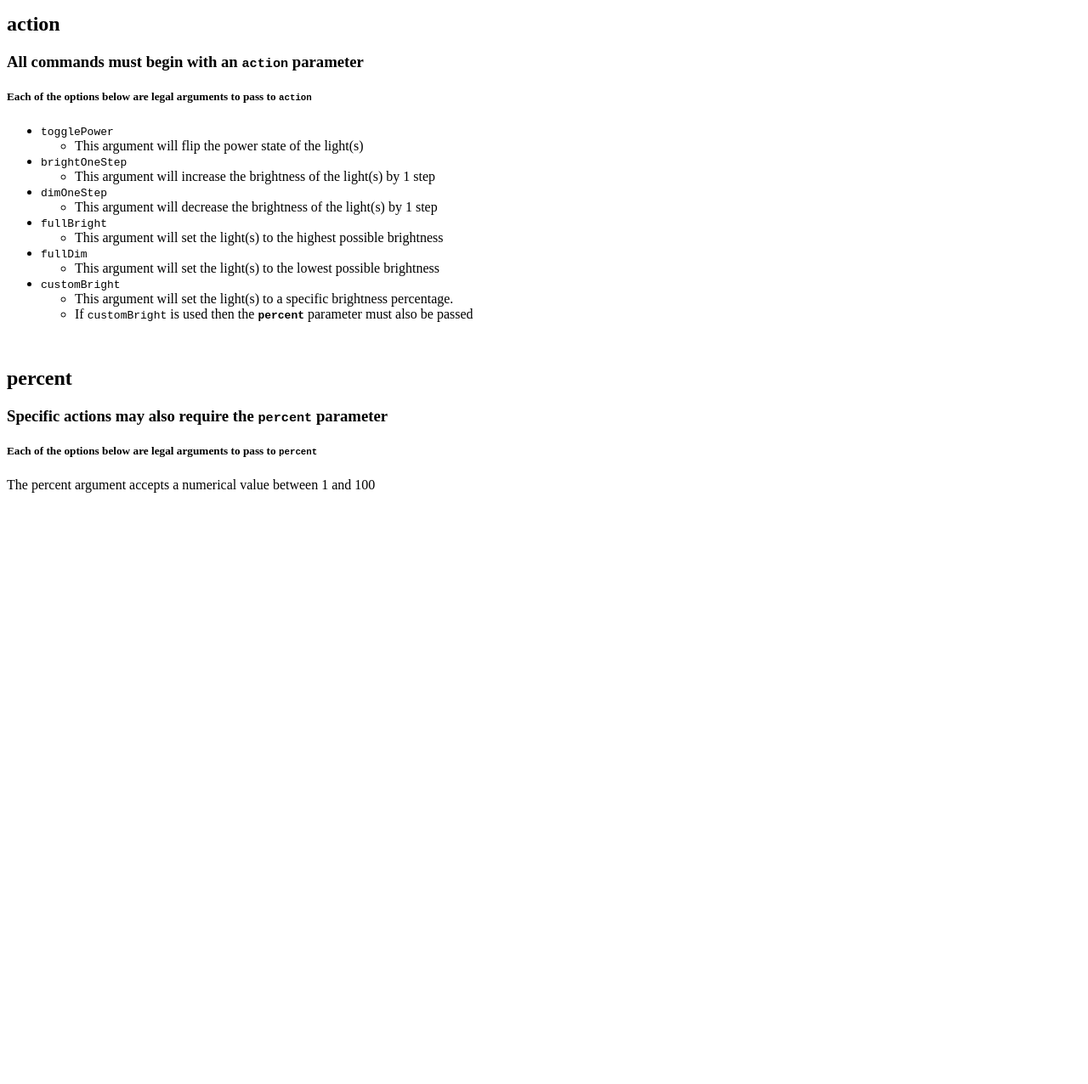
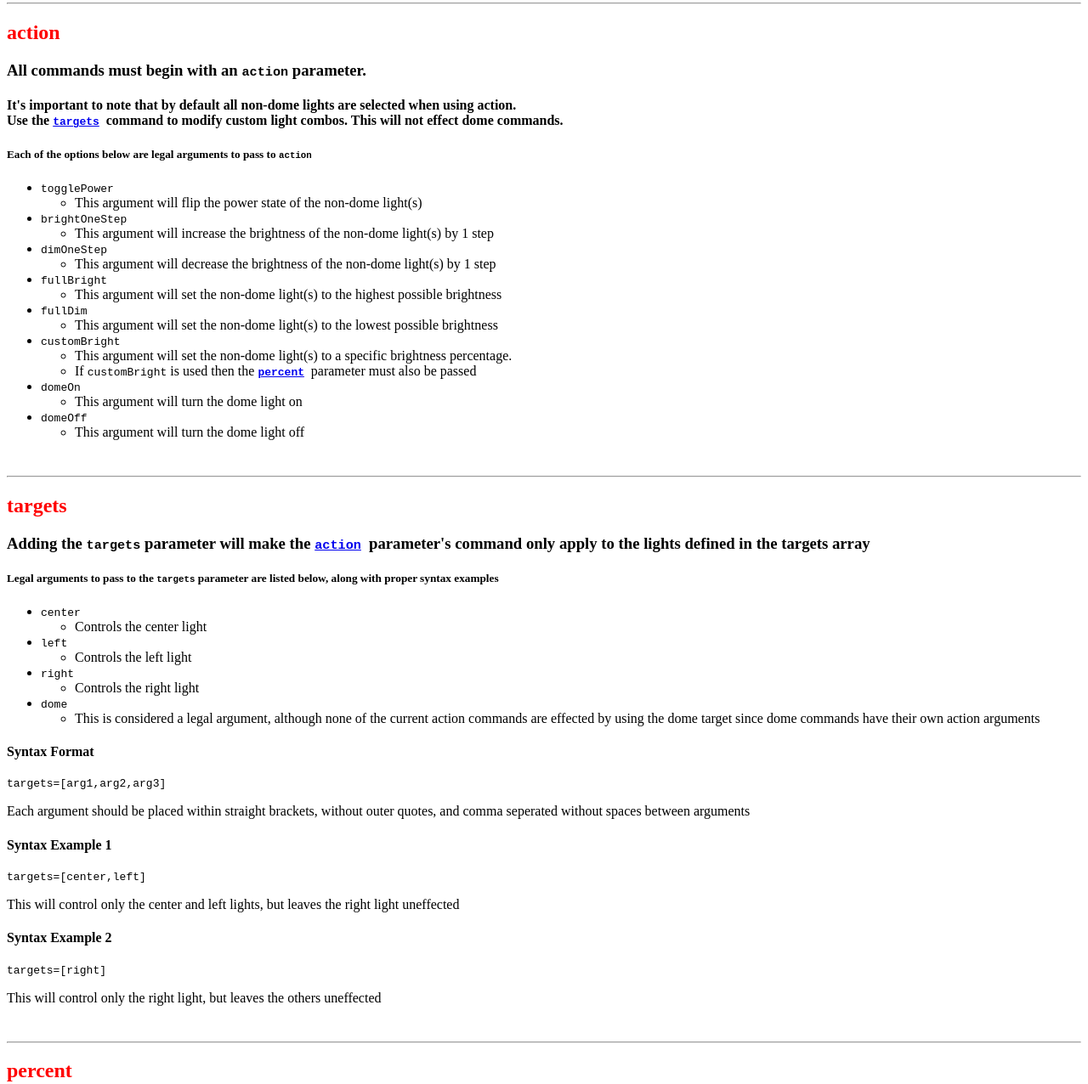
Before and after one commit to Poisonite/stream-deck-hardware-pi-controls, a website: page index.html in a window 1280 px wide. Shown: the part 136-1412 px from the top of the page at 85% size. Before the commit the page ends 800 px from the top, so only its background shows below. Drawn offline with Linux system fonts and the light colour scheme.

Commit message:
Finalized Version 1.0.0
Completed HTML and MD documentation for this version
Removed test and debug code
Added and updated comments where needed
Configured version in npm package files
Added custom npm script to quick-start the server in the package definition

```diff
--- a/index.html
+++ b/index.html
@@ -4,12 +4,26 @@
     Look at the list below for each of the supported requests and their usage
   </h2>
   <br />
+  <hr />
 
-  <h2><strong>action</strong></h2>
+  <h2 id="action" style="color: red"><strong>action</strong></h2>
   <h3>
     All commands must begin with an
-    <strong><code>action</code></strong> parameter
+    <strong><code>action</code></strong> parameter.
   </h3>
+  <h4>
+    It's important to note that by default all non-dome lights are selected when
+    using action.
+    <br />
+    Use the
+    <strong>
+      <code>
+        <a href="#targets">targets</a>
+      </code>
+    </strong>
+    command to modify custom light combos.
+    <strong>This will not effect dome commands.</strong>
+  </h4>
   <h5>
     Each of the options below are legal arguments to pass to
     <strong><code>action</code></strong>
@@ -18,46 +32,127 @@
   <ul>
     <li><code>togglePower</code></li>
     <ul>
-      <li>This argument will flip the power state of the light(s)</li>
+      <li>This argument will flip the power state of the non-dome light(s)</li>
     </ul>
     <li><code>brightOneStep</code></li>
     <ul>
       <li>
-        This argument will increase the brightness of the light(s) by 1 step
+        This argument will increase the brightness of the non-dome light(s) by 1
+        step
       </li>
     </ul>
     <li><code>dimOneStep</code></li>
     <ul>
       <li>
-        This argument will decrease the brightness of the light(s) by 1 step
+        This argument will decrease the brightness of the non-dome light(s) by 1
+        step
       </li>
     </ul>
     <li><code>fullBright</code></li>
     <ul>
       <li>
-        This argument will set the light(s) to the highest possible brightness
+        This argument will set the non-dome light(s) to the highest possible
+        brightness
       </li>
     </ul>
     <li><code>fullDim</code></li>
     <ul>
       <li>
-        This argument will set the light(s) to the lowest possible brightness
+        This argument will set the non-dome light(s) to the lowest possible
+        brightness
       </li>
     </ul>
     <li><code>customBright</code></li>
     <ul>
       <li>
-        This argument will set the light(s) to a specific brightness percentage.
+        This argument will set the non-dome light(s) to a specific brightness
+        percentage.
       </li>
       <li>
         If <code>customBright</code> is used then the
-        <strong><code>percent</code></strong> parameter must also be passed
+        <strong>
+          <code>
+            <a href="#percent">percent</a>
+          </code>
+        </strong>
+        parameter must also be passed
+      </li>
+    </ul>
+    <li><code>domeOn</code></li>
+    <ul>
+      <li>This argument will turn the dome light on</li>
+    </ul>
+    <li><code>domeOff</code></li>
+    <ul>
+      <li>This argument will turn the dome light off</li>
+    </ul>
+  </ul>
+
+  <br />
+  <hr />
+  <h2 id="targets" style="color: red"><strong>targets</strong></h2>
+  <h3>
+    Adding the
+    <strong><code>targets</code></strong> parameter will make the
+    <strong>
+      <code>
+        <a href="#action">action</a>
+      </code>
+    </strong>
+    parameter's command only apply to the lights defined in the targets array
+  </h3>
+  <h5>
+    Legal arguments to pass to the
+    <strong><code>targets</code></strong>
+    parameter are listed below, along with proper syntax examples
+  </h5>
+
+  <ul>
+    <li><code>center</code></li>
+    <ul>
+      <li>Controls the center light</li>
+    </ul>
+    <li><code>left</code></li>
+    <ul>
+      <li>Controls the left light</li>
+    </ul>
+    <li><code>right</code></li>
+    <ul>
+      <li>Controls the right light</li>
+    </ul>
+    <li><code>dome</code></li>
+    <ul>
+      <li>
+        This is considered a legal argument, although none of the current action
+        commands are effected by using the dome target since dome commands have
+        their own action arguments
       </li>
     </ul>
   </ul>
 
+  <h4>Syntax Format</h4>
+  <p><code>targets=[arg1,arg2,arg3]</code></p>
+  <p>
+    Each argument should be placed within straight brackets, without outer
+    quotes, and comma seperated without spaces between arguments
+  </p>
+
+  <h4>Syntax Example 1</h4>
+  <p><code>targets=[center,left]</code></p>
+  <p>
+    This will control only the center and left lights, but leaves the right
+    light uneffected
+  </p>
+
+  <h4>Syntax Example 2</h4>
+  <p><code>targets=[right]</code></p>
+  <p>
+    This will control only the right light, but leaves the others uneffected
+  </p>
   <br />
-  <h2><strong>percent</strong></h2>
+
+  <hr />
+  <h2 id="percent" style="color: red"><strong>percent</strong></h2>
   <h3>
     Specific actions may also require the
     <strong><code>percent</code></strong> parameter
--- a/package.json
+++ b/package.json
@@ -1,6 +1,6 @@
 {
   "name": "stream-deck-hardware-pi-controls",
-  "version": "0.0.1",
+  "version": "1.0.0",
   "description": "Control hardware interfaces with the Elgato Stream Deck using a Raspberry Pi as communication layer",
   "main": "index.js",
   "dependencies": {
@@ -8,7 +8,7 @@
   },
   "devDependencies": {},
   "scripts": {
-    "test": "echo \"Error: no test specified\" && exit 1"
+    "startServer": "node index.js"
   },
   "repository": {
     "type": "git",
```
Also changed, not shown: index.js (+4 -8 lines), test.js (deleted, +0 -25 lines), README.md, 1 other file.
